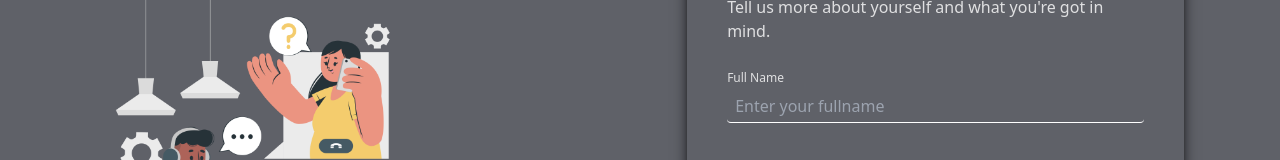
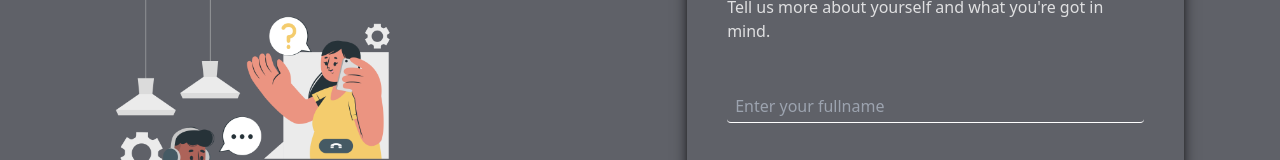
Before and after one commit to shivamshaw07/CodeGyaan, a React (Vite) app in the folder frontend/: page /contact-us in a window 1280 px wide. Shown: the part 377-537 px from the top of the page. Built offline with nearby package versions, Linux system fonts and the light colour scheme.

Commit message:
contact page done

```diff
--- a/frontend/src/components/Contact/Contact.jsx
+++ b/frontend/src/components/Contact/Contact.jsx
@@ -42,12 +42,12 @@ const Contact = () => {
             <div className="flex flex-col gap-3 ">
               <div className="flex flex-col gap-1 h-[8vh] justify-end">
 
-                  <label
+                  {nameActive && <label
                     htmlFor="name"
                     className="text-xs text-white/80 transition-all duration-400"
                   >
                     Full Name
-                  </label>
+                  </label>}
 
                 <input
                   type="text"
```
